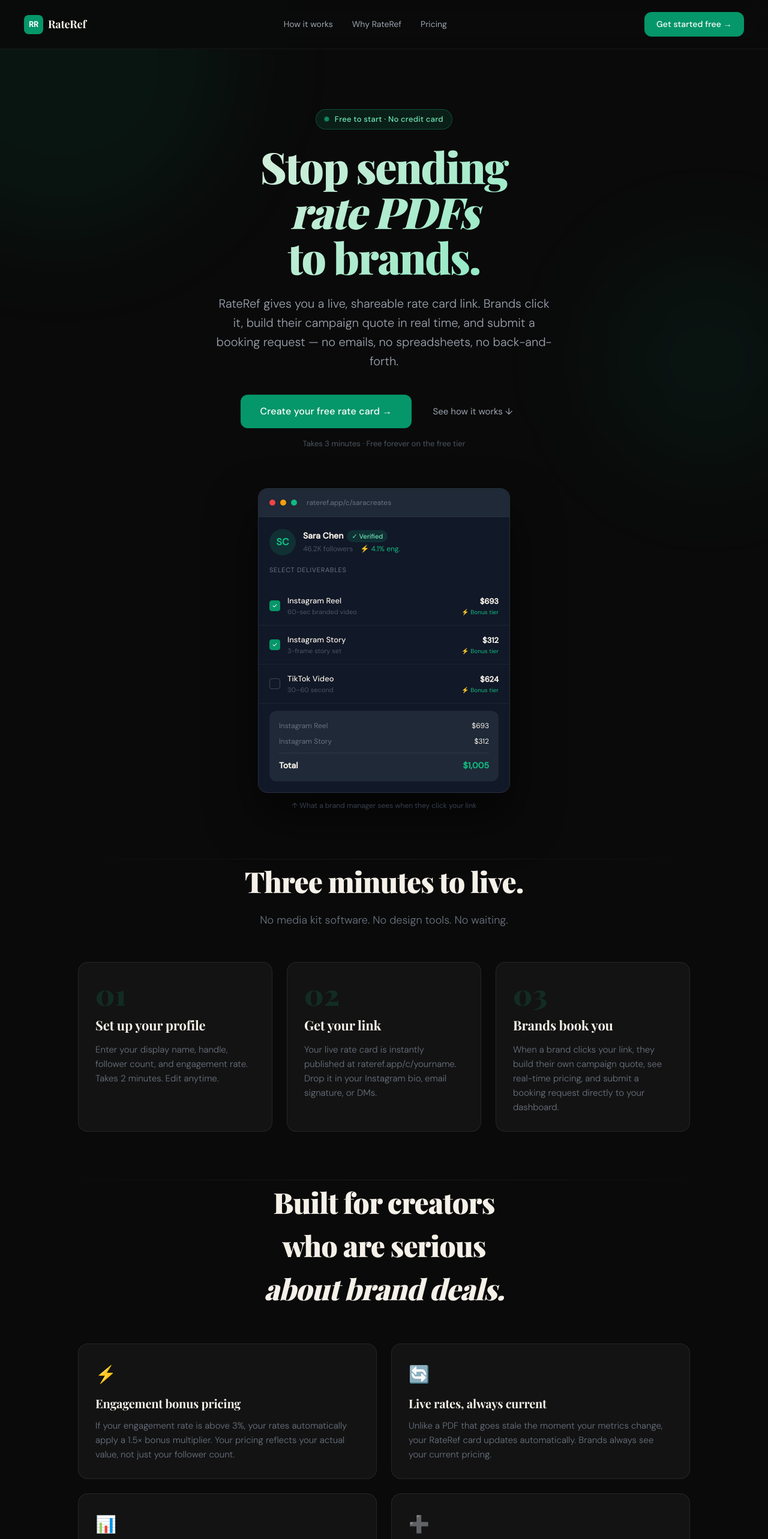
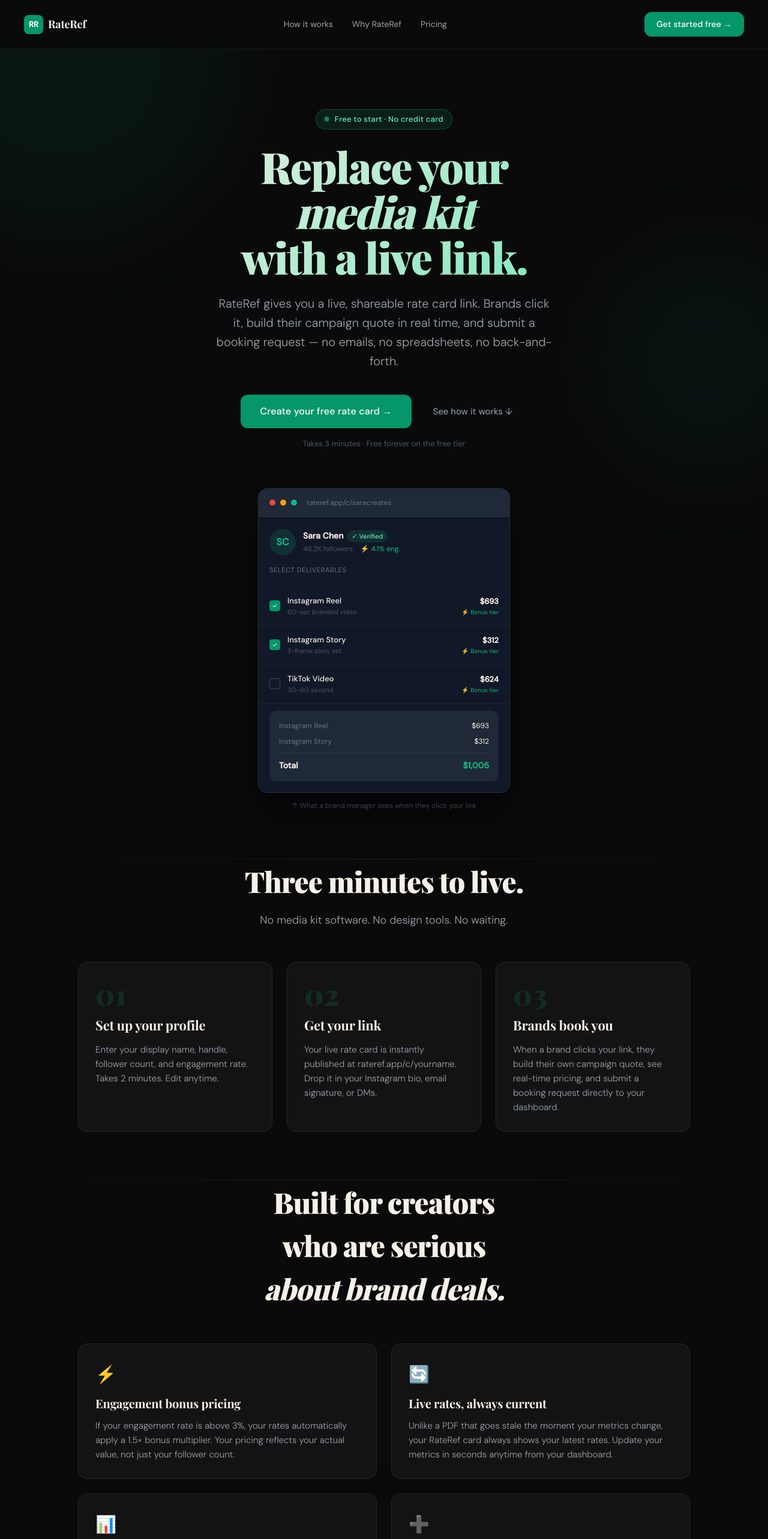
Before and after one commit to boilereup2230/rateref-main, a Next.js app: page / in a window 1280 px wide. Shown: the top 2566 px of the page at 60% size. Built offline with nearby package versions, Linux system fonts and the light colour scheme; a web font is replaced by a local one.

Commit message:
Update page.tsx

```diff
--- a/app/page.tsx
+++ b/app/page.tsx
@@ -34,7 +34,6 @@ export default function LandingPage() {
         .glow{position:absolute;border-radius:50%;filter:blur(80px);pointer-events:none}
         @media(max-width:768px){
           .hero-title{font-size:42px !important}
-          .mock-wrapper{display:none}
           .nav-links{display:none}
           .features-grid{grid-template-columns:1fr !important}
           .steps-grid{grid-template-columns:1fr !important}
@@ -45,7 +44,6 @@ export default function LandingPage() {
       <div className="glow" style={{width:600,height:600,background:'rgba(5,150,105,0.08)',top:-200,left:-200,position:'absolute'}} />
       <div className="glow" style={{width:400,height:400,background:'rgba(16,185,129,0.05)',top:400,right:-100,position:'absolute'}} />
 
-      {/* Nav */}
       <nav style={{padding:'20px 40px',display:'flex',alignItems:'center',justifyContent:'space-between',borderBottom:'1px solid rgba(255,255,255,0.06)',position:'sticky',top:0,background:'rgba(10,10,10,0.9)',backdropFilter:'blur(12px)',zIndex:50}}>
         <div style={{display:'flex',alignItems:'center',gap:8}}>
           <div style={{width:32,height:32,background:'#059669',borderRadius:8,display:'flex',alignItems:'center',justifyContent:'center'}}>
@@ -61,14 +59,13 @@ export default function LandingPage() {
         <a href="/login" className="cta-btn" style={{padding:'10px 20px',fontSize:14}}>Get started free →</a>
       </nav>
 
-      {/* Hero */}
       <section style={{padding:'100px 40px 80px',maxWidth:1100,margin:'0 auto',position:'relative'}}>
         <div style={{textAlign:'center',marginBottom:64}}>
           <div style={{display:'flex',justifyContent:'center',marginBottom:24}}>
             <span className="pill"><span className="dot"/>&nbsp;Free to start · No credit card</span>
           </div>
           <h1 className="hero-text hero-title gradient-text" style={{fontSize:72,fontWeight:900,lineHeight:1.05,letterSpacing:'-.03em',marginBottom:24}}>
-            Stop sending<br/><em>rate PDFs</em><br/>to brands.
+            Replace your<br/><em>media kit</em><br/>with a live link.
           </h1>
           <p className="body-text" style={{fontSize:20,color:'#9ca3af',maxWidth:560,margin:'0 auto 40px',lineHeight:1.6,fontWeight:300}}>
             RateRef gives you a live, shareable rate card link. Brands click it, build their campaign quote in real time, and submit a booking request — no emails, no spreadsheets, no back-and-forth.
@@ -80,7 +77,6 @@ export default function LandingPage() {
           <p className="body-text" style={{color:'#4b5563',fontSize:13,marginTop:16}}>Takes 3 minutes · Free forever on the free tier</p>
         </div>
 
-        {/* Mock */}
         <div style={{maxWidth:420,margin:'0 auto'}}>
           <div className="mock-card">
             <div className="mock-header">
@@ -147,11 +143,10 @@ export default function LandingPage() {
 
       <div className="divider" style={{maxWidth:1100,margin:'0 auto'}}/>
 
-      {/* How it works */}
       <section id="how" style={{padding:'0 40px 80px',maxWidth:1100,margin:'0 auto'}}>
         <div style={{textAlign:'center',marginBottom:56}}>
           <h2 className="hero-text" style={{fontSize:48,fontWeight:800,letterSpacing:'-.02em',marginBottom:16}}>Three minutes to live.</h2>
-          <p className="body-text" style={{color:'#6b7280',fontSize:18,fontWeight:300}}>No media kit software. No design tools. No waiting.</p>
+          <p className="body-text" style={{color:'#9ca3af',fontSize:18,fontWeight:300}}>No media kit software. No design tools. No waiting.</p>
         </div>
         <div className="steps-grid" style={{display:'grid',gridTemplateColumns:'1fr 1fr 1fr',gap:24}}>
           {[
@@ -162,7 +157,7 @@ export default function LandingPage() {
             <div key={i} className="feature-card">
               <div className="step-num">{s.n}</div>
               <h3 className="hero-text" style={{fontSize:22,fontWeight:700,marginBottom:12,letterSpacing:'-.01em'}}>{s.title}</h3>
-              <p className="body-text" style={{color:'#6b7280',lineHeight:1.6,fontSize:15,fontWeight:300}}>{s.desc}</p>
+              <p className="body-text" style={{color:'#9ca3af',lineHeight:1.6,fontSize:15,fontWeight:300}}>{s.desc}</p>
             </div>
           ))}
         </div>
@@ -170,7 +165,6 @@ export default function LandingPage() {
 
       <div className="divider" style={{maxWidth:1100,margin:'0 auto'}}/>
 
-      {/* Why */}
       <section id="why" style={{padding:'0 40px 80px',maxWidth:1100,margin:'0 auto'}}>
         <div style={{textAlign:'center',marginBottom:56}}>
           <h2 className="hero-text" style={{fontSize:48,fontWeight:800,letterSpacing:'-.02em',marginBottom:16}}>
@@ -180,7 +174,7 @@ export default function LandingPage() {
         <div className="features-grid" style={{display:'grid',gridTemplateColumns:'1fr 1fr',gap:24}}>
           {[
             {icon:'⚡',title:'Engagement bonus pricing',desc:'If your engagement rate is above 3%, your rates automatically apply a 1.5× bonus multiplier. Your pricing reflects your actual value, not just your follower count.'},
-            {icon:'🔄',title:'Live rates, always current',desc:'Unlike a PDF that goes stale the moment your metrics change, your RateRef card updates automatically. Brands always see your current pricing.'},
+            {icon:'🔄',title:'Live rates, always current',desc:'Unlike a PDF that goes stale the moment your metrics change, your RateRef card always shows your latest rates. Update your metrics in seconds anytime from your dashboard.'},
             {icon:'📊',title:'Real-time quote builder',desc:'Brands select exactly what they want — Reels, Stories, TikToks — and see a live campaign total build in real time. They show up to your inbox knowing the number.'},
             {icon:'➕',title:'Add-ons built in',desc:'Whitelisting (+20%), exclusivity (+30%), and rush fees (+15%) are standard options on every card. No more negotiating these separately.'},
             {icon:'📥',title:'Inquiry dashboard',desc:'Every booking request comes with the brand\'s name, email, campaign brief, and the exact quote they saw. Everything you need to respond fast.'},
@@ -189,7 +183,7 @@ export default function LandingPage() {
             <div key={i} className="feature-card">
               <div style={{fontSize:28,marginBottom:14}}>{f.icon}</div>
               <h3 className="hero-text" style={{fontSize:20,fontWeight:700,marginBottom:10,letterSpacing:'-.01em'}}>{f.title}</h3>
-              <p className="body-text" style={{color:'#6b7280',lineHeight:1.6,fontSize:15,fontWeight:300}}>{f.desc}</p>
+              <p className="body-text" style={{color:'#9ca3af',lineHeight:1.6,fontSize:15,fontWeight:300}}>{f.desc}</p>
             </div>
           ))}
         </div>
@@ -197,18 +191,17 @@ export default function LandingPage() {
 
       <div className="divider" style={{maxWidth:1100,margin:'0 auto'}}/>
 
-      {/* Pricing */}
       <section id="pricing" style={{padding:'0 40px 80px',maxWidth:1100,margin:'0 auto'}}>
         <div style={{textAlign:'center',marginBottom:56}}>
           <h2 className="hero-text" style={{fontSize:48,fontWeight:800,letterSpacing:'-.02em',marginBottom:16}}>Free to start.<br/>Always.</h2>
-          <p className="body-text" style={{color:'#6b7280',fontSize:18,fontWeight:300}}>No credit card required. No trial period. Just sign up and go.</p>
+          <p className="body-text" style={{color:'#9ca3af',fontSize:18,fontWeight:300}}>No credit card required. No trial period. Just sign up and go.</p>
         </div>
         <div className="pricing-grid" style={{display:'grid',gridTemplateColumns:'1fr 1fr',gap:24,maxWidth:720,margin:'0 auto'}}>
           <div className="feature-card" style={{padding:36}}>
-            <p className="body-text" style={{color:'#6b7280',fontSize:13,textTransform:'uppercase',letterSpacing:'.08em',marginBottom:12}}>Free tier</p>
+            <p className="body-text" style={{color:'#9ca3af',fontSize:13,textTransform:'uppercase',letterSpacing:'.08em',marginBottom:12}}>Free tier</p>
             <div style={{display:'flex',alignItems:'baseline',gap:4,marginBottom:24}}>
               <span className="hero-text" style={{fontSize:48,fontWeight:900}}>$0</span>
-              <span className="body-text" style={{color:'#6b7280',fontSize:15}}>/month</span>
+              <span className="body-text" style={{color:'#9ca3af',fontSize:15}}>/month</span>
             </div>
             {['Full live rate card','Up to 10 inquiries/month','All post types & add-ons','Booking request dashboard','"Powered by RateRef" footer'].map((f,i) => (
               <div key={i} style={{display:'flex',alignItems:'center',gap:10,marginBottom:10}}>
@@ -220,10 +213,10 @@ export default function LandingPage() {
           </div>
           <div className="feature-card" style={{padding:36,borderColor:'rgba(16,185,129,0.3)',background:'rgba(16,185,129,0.05)',position:'relative'}}>
             <div style={{position:'absolute',top:-12,right:20,background:'#059669',color:'#fff',fontSize:11,fontFamily:'DM Sans,sans-serif',fontWeight:600,padding:'4px 12px',borderRadius:20,letterSpacing:'.05em',textTransform:'uppercase'}}>Coming soon</div>
-            <p className="body-text" style={{color:'#6b7280',fontSize:13,textTransform:'uppercase',letterSpacing:'.08em',marginBottom:12}}>Pro tier</p>
+            <p className="body-text" style={{color:'#9ca3af',fontSize:13,textTransform:'uppercase',letterSpacing:'.08em',marginBottom:12}}>Pro tier</p>
             <div style={{display:'flex',alignItems:'baseline',gap:4,marginBottom:24}}>
               <span className="hero-text" style={{fontSize:48,fontWeight:900}}>$19</span>
-              <span className="body-text" style={{color:'#6b7280',fontSize:15}}>/month</span>
+              <span className="body-text" style={{color:'#9ca3af',fontSize:15}}>/month</span>
             </div>
             {['Everything in free','Unlimited inquiries','Remove RateRef footer','Rate analytics & insights','Multiple platform configs'].map((f,i) => (
               <div key={i} style={{display:'flex',alignItems:'center',gap:10,marginBottom:10}}>
@@ -231,26 +224,24 @@ export default function LandingPage() {
                 <span className="body-text" style={{color:'#9ca3af',fontSize:14}}>{f}</span>
               </div>
             ))}
-            <div style={{width:'100%',padding:'14px 0',textAlign:'center',marginTop:24,borderRadius:12,border:'1px solid rgba(16,185,129,0.2)',color:'#4b5563',fontFamily:'DM Sans,sans-serif',fontSize:15}}>Notify me when live</div>
+            <div style={{width:'100%',padding:'14px 0',textAlign:'center',marginTop:24,borderRadius:12,border:'1px solid rgba(16,185,129,0.2)',color:'#6b7280',fontFamily:'DM Sans,sans-serif',fontSize:15}}>Notify me when live</div>
           </div>
         </div>
       </section>
 
       <div className="divider" style={{maxWidth:1100,margin:'0 auto'}}/>
 
-      {/* Final CTA */}
       <section style={{padding:'0 40px 120px',maxWidth:700,margin:'0 auto',textAlign:'center'}}>
         <h2 className="hero-text" style={{fontSize:56,fontWeight:900,letterSpacing:'-.03em',marginBottom:20,lineHeight:1.05}}>
           Your rates deserve<br/>a <em className="gradient-text">better home.</em>
         </h2>
-        <p className="body-text" style={{color:'#6b7280',fontSize:18,marginBottom:40,lineHeight:1.6,fontWeight:300}}>
+        <p className="body-text" style={{color:'#9ca3af',fontSize:18,marginBottom:40,lineHeight:1.6,fontWeight:300}}>
           Stop losing brand deals to slow back-and-forth. Get a live rate card that works while you sleep.
         </p>
         <a href="/login" className="cta-btn" style={{fontSize:17,padding:'18px 40px'}}>Create your free rate card →</a>
         <p className="body-text" style={{color:'#374151',fontSize:13,marginTop:16}}>3 minutes to set up · No credit card · Free forever on free tier</p>
       </section>
 
-      {/* Footer */}
       <footer style={{borderTop:'1px solid rgba(255,255,255,0.06)',padding:'32px 40px',display:'flex',alignItems:'center',justifyContent:'space-between',flexWrap:'wrap',gap:16}}>
         <div style={{display:'flex',alignItems:'center',gap:8}}>
           <div style={{width:28,height:28,background:'#059669',borderRadius:6,display:'flex',alignItems:'center',justifyContent:'center'}}>
```
